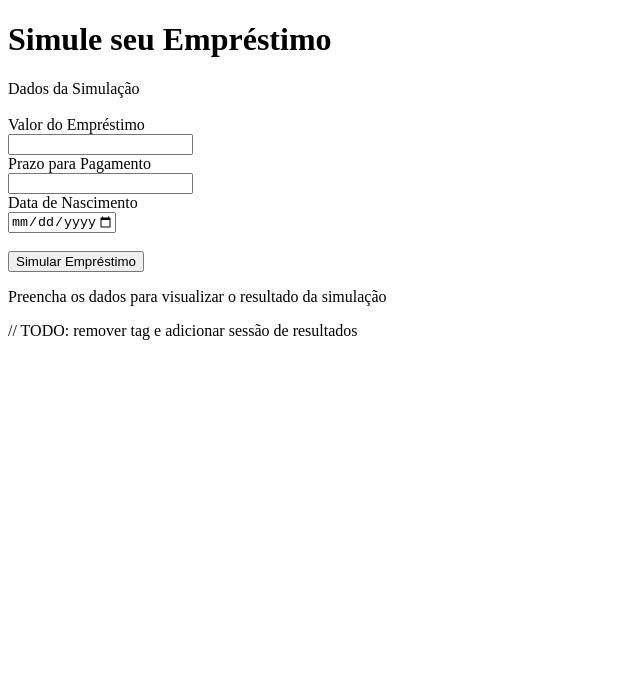
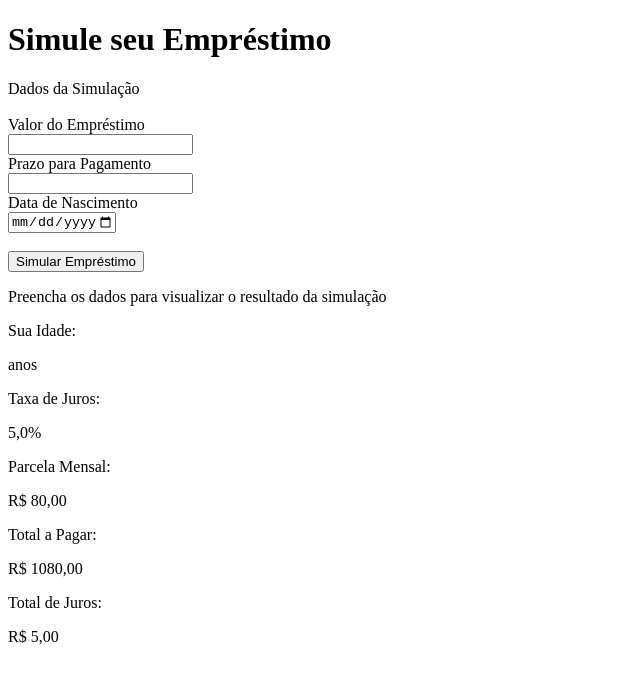
Before and after one commit to TailaDS/creditas-challenge, a React (Vite) app: page / in a window 1280 px wide. Shown: the top 684 px of the page, without its empty margins (0-640 px from the left). Built offline with nearby package versions, Linux system fonts and the light colour scheme.

Commit message:
feat: calculating age

```diff
--- a/src/App.tsx
+++ b/src/App.tsx
@@ -5,9 +5,12 @@ function App() {
   const [ loanValue, setLoanValue ] = useState<string>();
   const [ paymentDeadline, setPaymentDeadline ] = useState<string>();
   const [ birthdate, setBirthdate ] = useState<Date>();
+  const [ age, setAge ] = useState<number>();
 
   const handleSubmit = () => {
-    alert(`Fazer cálculo com os dados do forms: ${loanValue}, ${paymentDeadline}, ${birthdate}`)
+    const age = calculateAge()
+    setAge(age)
+    alert(`Fazer cálculo com os dados do forms: ${loanValue}, ${paymentDeadline}`)
   }
 
   const handleLoanChange = (value: string) => {
@@ -21,8 +24,25 @@ function App() {
   }
 
   const handleBirthdateChange = (value: string) => {
-    const date: Date = new Date(value)
+    const [year, month, day] = value.split('-').map(Number);
+    const date: Date = new Date(year, month -1, day)
     setBirthdate(date);
+  }
+
+  function calculateAge(): number {
+    const date = new Date();
+    const today = date.getDate();
+    const currentMonth = date.getMonth();
+
+    let age = date.getFullYear() - birthdate?.getFullYear();
+
+    if (
+      currentMonth < birthdate?.getMonth()
+      || (currentMonth === birthdate?.getMonth() && today < birthdate?.getDate())
+    ) {
+      age--;
+    }
+    return age
   }
 
   return (
@@ -46,7 +66,7 @@ function App() {
             type="number"
             id="payment-deadline"
             min="0"
-            onChange={(event) => handlePaymentChange(event.currentTarget.value)}
+            onChange={(event) => handlePaymentChange(event.target.value)}
             required
           /><br/>
 
@@ -66,7 +86,26 @@ function App() {
 
       <div>
         <p>Preencha os dados para visualizar o resultado da simulação</p>
-        // TODO: remover tag e adicionar sessão de resultados
+        <div>
+          <label htmlFor="age">Sua Idade:</label>
+          <p>{age} anos</p>
+        </div>
+        <div>
+          <label htmlFor="rate">Taxa de Juros:</label>
+          <p>5,0%</p>
+        </div>
+        <div>
+          <label htmlFor="installment">Parcela Mensal:</label>
+          <p>R$ 80,00</p>
+        </div>
+        <div>
+          <label htmlFor="total-amount">Total a Pagar:</label>
+          <p>R$ 1080,00</p>
+        </div>
+        <div>
+          <label htmlFor="total-interest">Total de Juros:</label>
+          <p>R$ 5,00</p>
+        </div>
       </div>
     </>
   )
```
